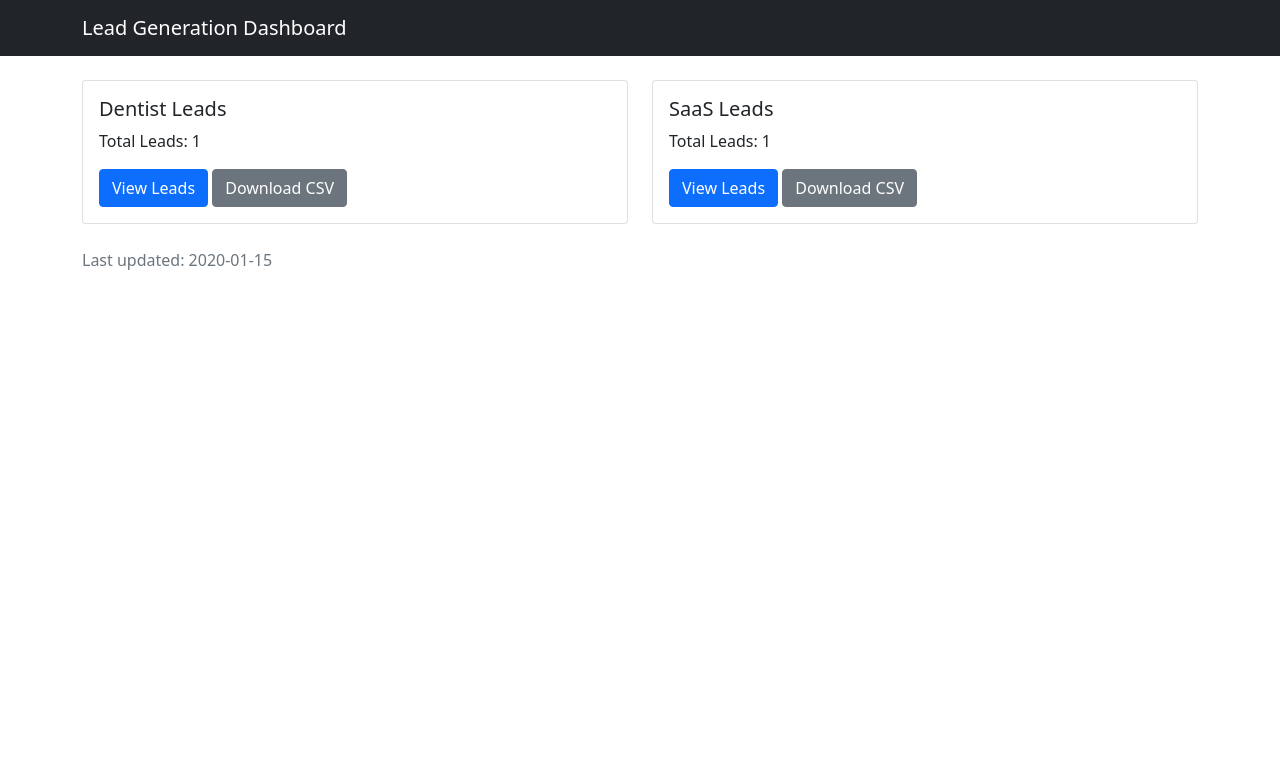
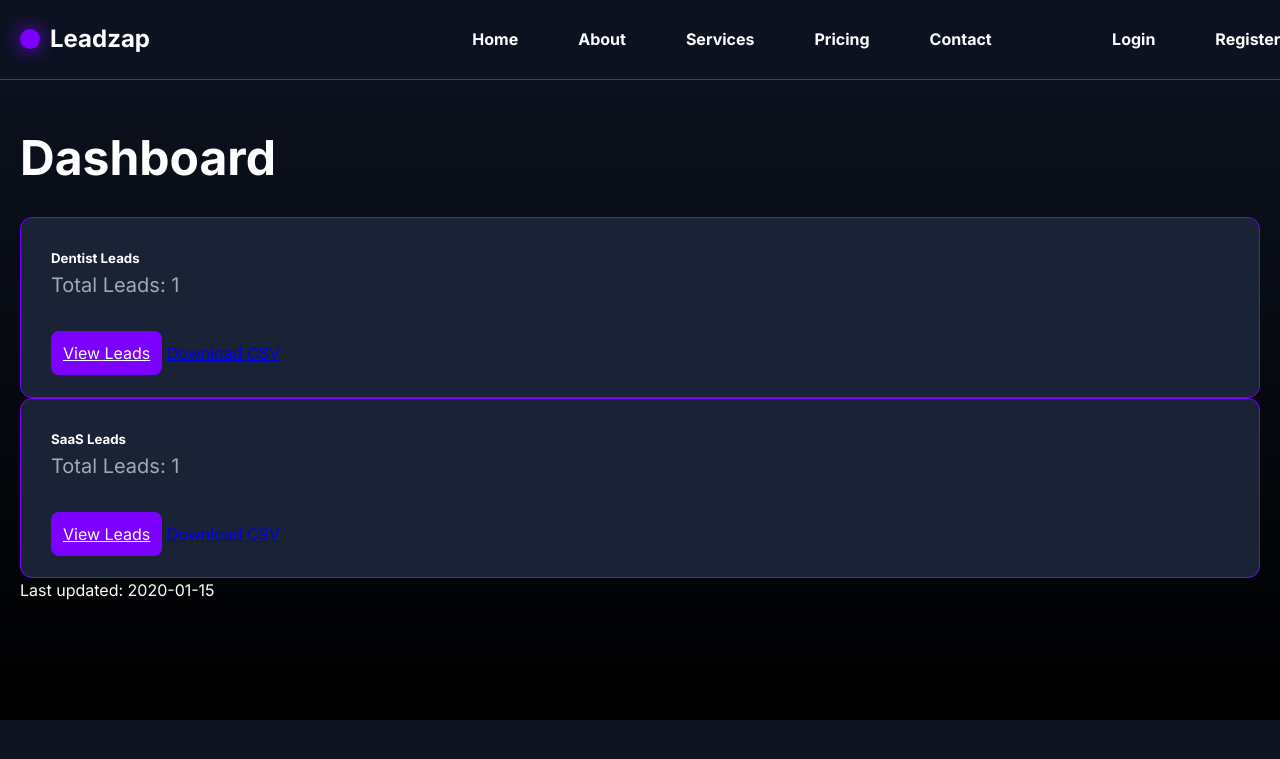
Before and after one commit to tacari/leadgen, a Flask app: template templates/dashboard.html in a window 1280 px wide. Shown: the top 759 px of the page. Run offline with Flask 3, Linux system fonts and the light colour scheme; the template is opened without the code that fills it: most values are stand-ins (such as "Sample title", 1, 10 or a date in 2020); some libraries are stand-ins or nearby versions.

Commit message:
Agent query: Is the pricing page link in the navbar now clickable from the dashboard and working correctly?
Fix: Implement navigation to pricing page from dashboard

Screenshot: https://storage.googleapis.com/screenshot-production-us-central1/d384f029-ca4c-4484-afd7-9594b5df40a9/f6ec18af-2b03-4697-85b3-c96b40faa12b.jpg

```diff
--- a/templates/dashboard.html
+++ b/templates/dashboard.html
@@ -4,22 +4,51 @@
     <meta charset="UTF-8">
     <meta name="viewport" content="width=device-width, initial-scale=1.0">
     <title>Lead Generation Dashboard</title>
-    <link href="https://cdn.jsdelivr.net/npm/bootstrap@5.1.3/dist/css/bootstrap.min.css" rel="stylesheet">
+    <link href="https://fonts.googleapis.com/css2?family=Inter:wght@400;700&display=swap" rel="stylesheet">
+    <link rel="stylesheet" href="{{ url_for('static', filename='css/styles.css') }}">
 </head>
 <body>
-    <nav class="navbar navbar-dark bg-dark">
-        <div class="container">
-            <a class="navbar-brand" href="/">Lead Generation Dashboard</a>
+    <nav class="navbar">
+        <div class="navbar-container">
+            <a href="{{ url_for('landing') }}" class="navbar-logo">
+                <div class="logo-orb"></div>
+                Leadzap
+            </a>
+            <button class="hamburger" onclick="toggleMenu()">
+                <span></span>
+                <span></span>
+                <span></span>
+            </button>
+            <div class="nav-links">
+                <div class="nav-center">
+                    <a href="{{ url_for('landing') }}">Home</a>
+                    <a href="{{ url_for('about') }}">About</a>
+                    <a href="{{ url_for('services') }}">Services</a>
+                    <a href="{{ url_for('pricing') }}">Pricing</a>
+                    <a href="{{ url_for('contact') }}">Contact</a>
+                </div>
+                <div class="nav-right">
+                    {% if current_user.is_authenticated %}
+                        <a href="{{ url_for('dashboard') }}" class="active">Dashboard</a>
+                        <a href="{{ url_for('logout') }}">Logout</a>
+                    {% else %}
+                        <a href="{{ url_for('login') }}">Login</a>
+                        <a href="{{ url_for('register') }}">Register</a>
+                    {% endif %}
+                </div>
+            </div>
         </div>
     </nav>
 
-    <div class="container mt-4">
+    <div class="content-section">
+        <div class="container">
+            <h1>Dashboard</h1>
             <div class="row">
                 <div class="col-md-6">
                     <div class="card">
                         <div class="card-body">
                             <h5 class="card-title">Dentist Leads</h5>
-                        <p class="card-text">Total Leads: {{ stats.dentist_count }}</p>
+                            <p class="card-text">Total Leads: {{ stats.dentist_count if stats else 0 }}</p>
                             <a href="/leads/dentist" class="btn btn-primary">View Leads</a>
                             <a href="/download/dentist" class="btn btn-secondary">Download CSV</a>
                         </div>
@@ -29,7 +58,7 @@
                     <div class="card">
                         <div class="card-body">
                             <h5 class="card-title">SaaS Leads</h5>
-                        <p class="card-text">Total Leads: {{ stats.saas_count }}</p>
+                            <p class="card-text">Total Leads: {{ stats.saas_count if stats else 0 }}</p>
                             <a href="/leads/saas" class="btn btn-primary">View Leads</a>
                             <a href="/download/saas" class="btn btn-secondary">Download CSV</a>
                         </div>
@@ -38,10 +67,11 @@
             </div>
 
             <div class="mt-4 text-muted">
-            Last updated: {{ stats.last_update }}
+                Last updated: {{ stats.last_update if stats else 'Never' }}
+            </div>
         </div>
     </div>
 
-    <script src="https://cdn.jsdelivr.net/npm/bootstrap@5.1.3/dist/js/bootstrap.bundle.min.js"></script>
+    <script src="{{ url_for('static', filename='js/script.js') }}"></script>
 </body>
 </html>
```
Lines whose indentation alone changed are shown as unchanged.
